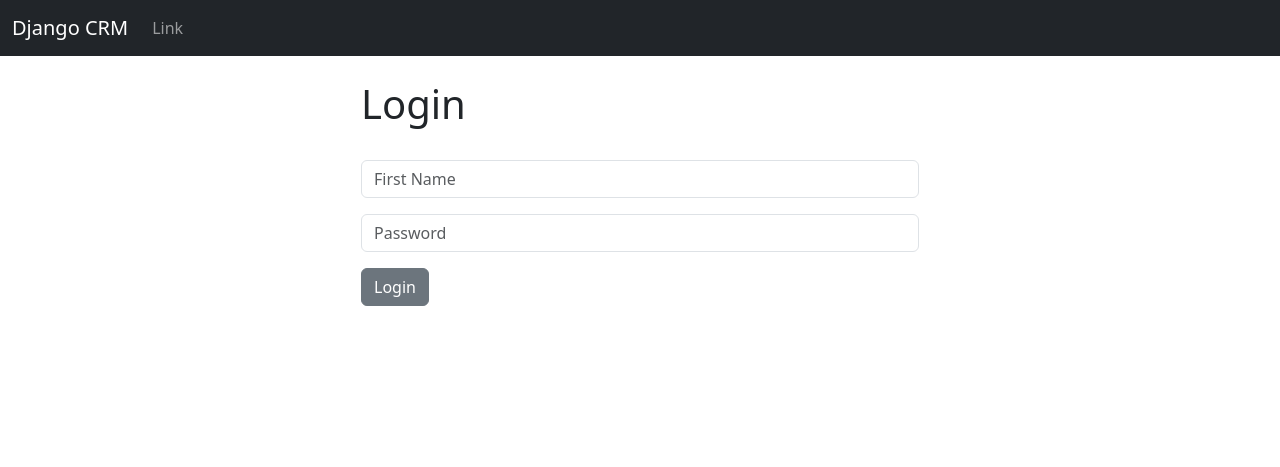
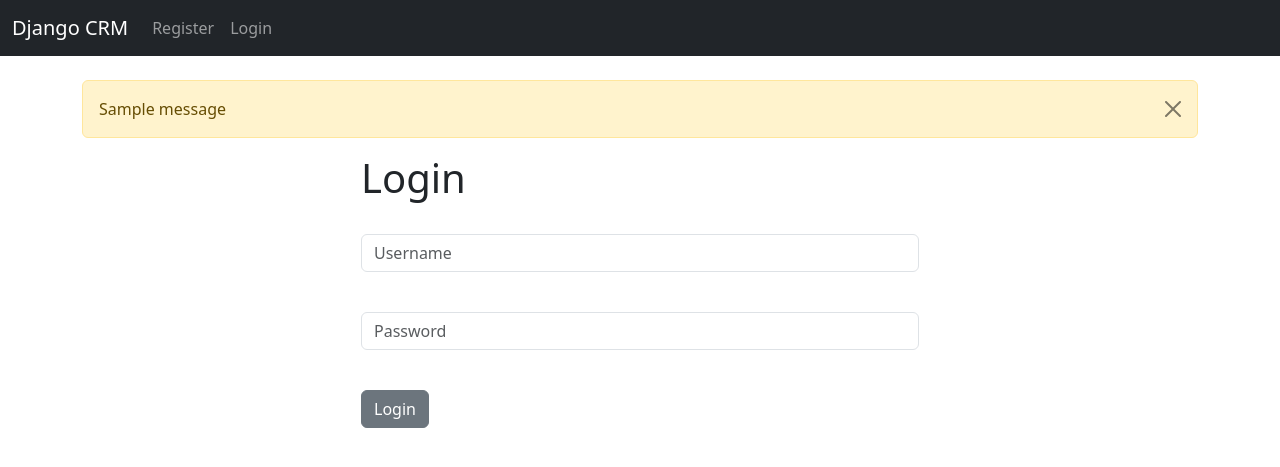
Before and after one commit to CodeBy-Avinash/Django-CRM, a Django app: page / in a window 1280 px wide. Shown: the top 467 px of the page. Run offline with Django 5.2, Linux system fonts and the light colour scheme; tables that the repository leaves empty hold one stand-in row (values such as "Sample post"); one stand-in notice (Sample message) is shown.

Commit message:
"added forms.py in mysite"

```diff
--- a/mysite/templates/base.html
+++ b/mysite/templates/base.html
@@ -11,6 +11,14 @@
     {% include 'navbar.html' %}
     <div class="container">
     <br>
+    {% if messages %}
+      {% for message in messages %}
+      <div class="alert alert-warning alert-dismissible fade show" role="alert">
+        {{ message }}
+        <button type="button" class="btn-close" data-bs-dismiss="alert" aria-label="Close"></button>
+      </div>
+      {% endfor %}
+    {% endif %}
 
     {% block content %}
     {% endblock %}
--- a/mysite/templates/home.html
+++ b/mysite/templates/home.html
@@ -4,23 +4,29 @@
 
 <div class="col-md-6 offset-md-3">
 
+{% if user.is_authenticated %}
+
+<h1>Hello world!</h1>
+
+{% else %}
+
 <h1>Login</h1>
 <br>
 <form method="POST" action="{% url 'home' %}">
     {% csrf_token %}
-    <form>
-        <div class="mb-3">
+    <div class="mb-3">
+        <input type="text" class="form-control" name="username" placeholder="Username" required>
+    </div>
+    <br>
+    <div class="mb-3">
+        <input type="password" class="form-control" name="password" placeholder="Password" required>
+    </div>
+    <br>
+    <button type="submit" class="btn btn-secondary">Login</button>
+</form>
 
-          <input type="text" class="form-control" name="first_name" placeholder="First Name">
+{% endif %}
 
-        </div>
-        <div class="mb-3">
-          <input type="password" class="form-control" name="passwword" placeholder="Password">
-        </div>
-
-        <button type="submit" class="btn btn-secondary">Login</button>
-      </form>
-</form>
 </div>
 
 {% endblock %}
--- a/mysite/templates/navbar.html
+++ b/mysite/templates/navbar.html
@@ -7,10 +7,23 @@
       <div class="collapse navbar-collapse" id="navbarSupportedContent">
         <ul class="navbar-nav me-auto mb-2 mb-lg-0">
 
+          {% if user.is_authenticated %}
+
           <li class="nav-item">
-            <a class="nav-link" href="#">Link</a>
+            <a class="nav-link" href="{% url 'logout' %}">Logout</a>
           </li>
 
+          {% else %}
+
+          <li class="nav-item">
+            <a class="nav-link" href="{% url 'register' %">Register</a>
+          </li>
+
+          <li class="nav-item">
+            <a class="nav-link" href="{% url 'home' %">Login</a>
+          </li>
+
+          {% endif %}
 
         </ul>
 
--- a/mysite/urls.py
+++ b/mysite/urls.py
@@ -4,5 +4,6 @@ from . import views
 urlpatterns = [
     path('',views.home,name='home'),
     # path('login/',views.login_user,name='login'),
-    # path('logout/',views.login_user,name='logout'),
+    path('logout/',views.logout_user,name='logout'),
+    path('register/',views.register_user,name='register'),
 ]
--- a/mysite/views.py
+++ b/mysite/views.py
@@ -1,11 +1,31 @@
-from django.shortcuts import render
-from django.contrib.auth import aauthenticate, login , logout
+from django.shortcuts import render, redirect
+from django.contrib.auth import authenticate, login, logout
 from django.contrib import messages
 
 # Create your views here.
 def home(request):
+    if request.method == "POST":
+        username = request.POST.get('username')
+        password = request.POST.get('password')
 
-    return render(request,'home.html',{})
+        # Corrected function name
+        user = authenticate(request, username=username, password=password)
 
-def logout_user():
-    pass
+        if user is not None:
+            login(request, user)
+            messages.success(request, "You Have Been Logged In!")
+            return redirect('home')
+        else:
+            messages.error(request, "There Was An Error Logging In, Please Try Again...")
+            return redirect('home')
+    else:
+        return render(request, 'home.html', {})
+
+# Correctly implementing the logout functionality
+def logout_user(request):
+    logout(request)
+    messages.success(request, "You Have Been Logged Out!")
+    return redirect('home')
+
+def register_user(request):
+    return render(request, 'register.html', {})
```
Also changed, not shown: mysite/forms.py (added, +8 -0 lines), mysite/templates/register.html (added, +7 -0 lines).
